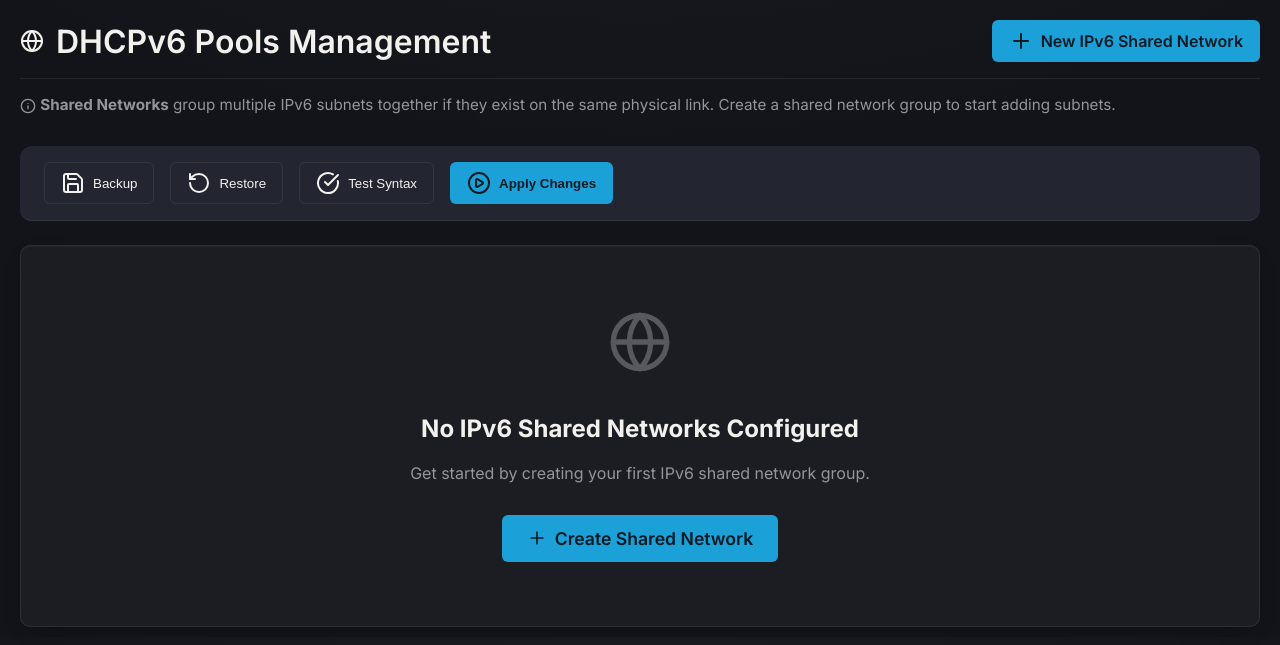
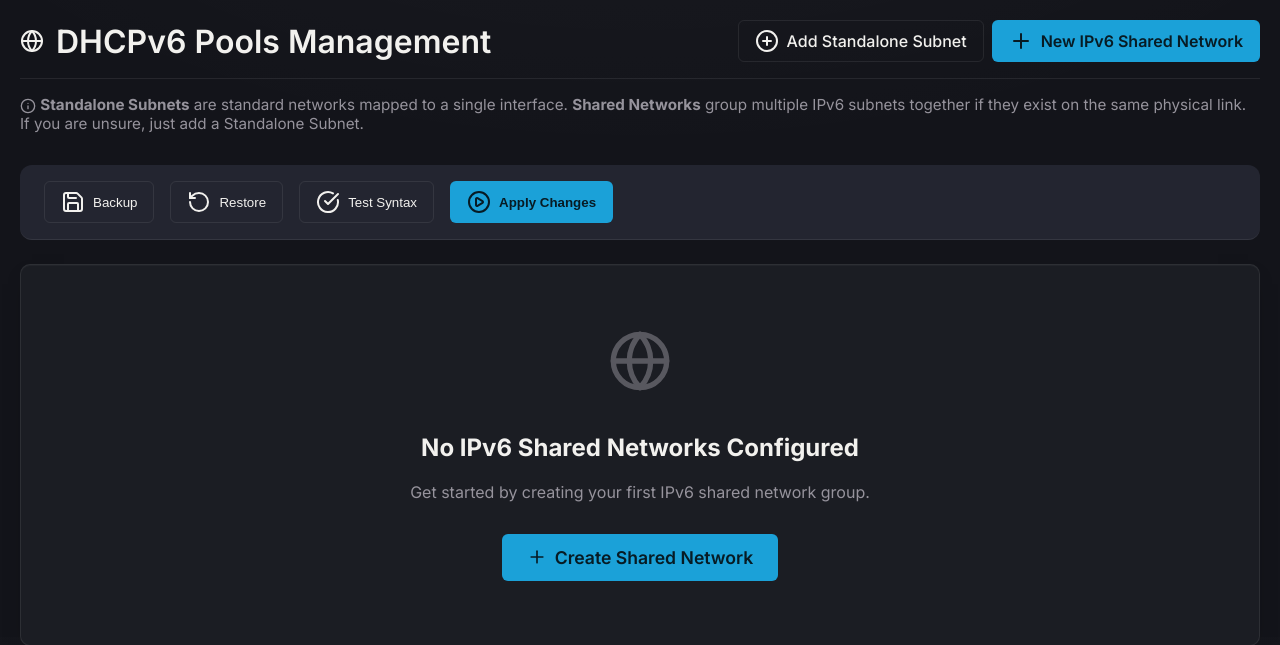
Before and after one commit to fenleytech/ez-kea, a Flask app: page /pools6 in a window 1280 px wide. Shown: the part 163-808 px from the top of the page. Run offline with Flask 3, Linux system fonts and the light colour scheme; a user stored in the database is signed in.

Commit message:
Show and manage standalone subnet6 on the DHCPv6 Pools page
Kea writes a plain single-subnet v6 server as a top-level
Dhcp6.subnet6[] -- ISC's own example config does exactly that. The
pools6 view read only shared-networks, so such a server rendered as
"No IPv6 Shared Networks Configured": its subnets, pools and PD pools
were invisible, and the obvious next move is to recreate config that
already exists.

The backend was mostly there already; only the listing never used it.
manage_standalone_subnet6_options() has existed all along, and
_find_subnet6() already searched standalone subnets. What was missing:

- pools6() never passed Dhcp6.subnet6[] to the template
- new_subnet6() rejected a blank shared-network-name outright, so a
  standalone subnet could not be created at all -- and before that
  validation existed it built a shared network literally named ""
- delete_subnet6() only ever searched inside shared networks, so the
  delete button on a standalone subnet silently did nothing

Rewrites test_new_subnet6_missing_shared_network_name_returns_form_error,
which asserted the blank-name rejection. Its actual point was that the
subnet must not silently vanish, and that still holds -- it is now kept
as a standalone subnet rather than turned into a form error.

Verified against Kea 3.2 on the test box: the live 2001:db8:66:10::/64,
its IA_NA pool and its PD pool all render, the options page reaches its
real dns-servers value, and the Kea config is unchanged and still valid.

```diff
--- a/ez_kea/routes/dhcp6.py
+++ b/ez_kea/routes/dhcp6.py
@@ -50,8 +50,18 @@ def _next_subnet6_id(config: Dict[str, Any]) -> int:
 def pools6() -> str:
     """Render the main DHCPv6 pools configuration view."""
     config = load_json(current_app.config["DHCP6_CONFIG_FILE"])
-    shared_networks = config.get("Dhcp6", {}).get("shared-networks", [])
-    return render_template("pools6.html", shared_networks=shared_networks)
+    dhcp6 = config.get("Dhcp6", {})
+    shared_networks = dhcp6.get("shared-networks", [])
+    # Top-level Dhcp6.subnet6[] -- subnets not inside any shared network. Kea
+    # writes these for a plain single-subnet setup (ISC's own example config
+    # does), so omitting them here rendered a perfectly normal server as
+    # "No IPv6 Shared Networks Configured" and hid live subnets completely.
+    standalone_subnets = dhcp6.get("subnet6", [])
+    return render_template(
+        "pools6.html",
+        shared_networks=shared_networks,
+        standalone_subnets=standalone_subnets,
+    )
 
 @dhcp6_bp.route("/new-shared-network6", methods=["GET", "POST"])
 @login_required
@@ -128,8 +138,11 @@ def new_subnet6() -> Union[str, Response, Tuple[str, int]]:
             except ValueError:
                 errors.append("Invalid IPv6 subnet format. Please enter a valid network address (e.g., 2001:db8::/64).")
 
-        if not shared_network_name:
-            errors.append("Shared network name is required.")
+        # A blank shared-network-name is legitimate: it means a standalone
+        # subnet under Dhcp6.subnet6[], which is how Kea writes a plain
+        # single-subnet server. Requiring a group here was what forced every
+        # v6 subnet into a shared network and left standalone ones
+        # unrepresentable from the UI.
 
         if not errors:
             overlap = has_overlap(subnet, config, "Dhcp6")
@@ -191,18 +204,25 @@ def new_subnet6() -> Union[str, Response, Tuple[str, int]]:
         if pd_pool:
             new_subnet_obj["pd-pools"] = [{"prefix": pd_pool, "delegated-len": pd_length_int}]
 
-        # Match an existing shared network by name, or auto-create one if it
-        # doesn't exist yet — mirrors the v4 behavior in new_subnet(), so a
-        # shared-network-name that doesn't match anything no longer silently
-        # drops the subnet.
         dhcp6 = config.setdefault("Dhcp6", {})
-        networks = dhcp6.setdefault("shared-networks", [])
-        for shared_network in networks:
-            if shared_network.get("name") == shared_network_name:
-                shared_network.setdefault("subnet6", []).append(new_subnet_obj)
-                break
+        if not shared_network_name:
+            # No group named: a standalone subnet under Dhcp6.subnet6[], same
+            # as the v4 path. Previously this fell through to the branch below
+            # and created a shared network literally named "", which is not
+            # something anyone asked for.
+            dhcp6.setdefault("subnet6", []).append(new_subnet_obj)
         else:
-            networks.append({"name": shared_network_name, "subnet6": [new_subnet_obj]})
+            # Match an existing shared network by name, or auto-create one if it
+            # doesn't exist yet — mirrors the v4 behavior in new_subnet(), so a
+            # shared-network-name that doesn't match anything no longer silently
+            # drops the subnet.
+            networks = dhcp6.setdefault("shared-networks", [])
+            for shared_network in networks:
+                if shared_network.get("name") == shared_network_name:
+                    shared_network.setdefault("subnet6", []).append(new_subnet_obj)
+                    break
+            else:
+                networks.append({"name": shared_network_name, "subnet6": [new_subnet_obj]})
 
         save_kea_config(config, config_file, current_app.config["BACKUP_DIR"])
         return redirect(url_for("main.dhcp6.pools6"))
@@ -217,11 +237,19 @@ def delete_subnet6() -> Response:
     config_file = current_app.config["DHCP6_CONFIG_FILE"]
     config = load_json(config_file)
 
-    for network in config.get("Dhcp6", {}).get("shared-networks", []):
-        if network.get("name") == shared_network_name:
-            if "subnet6" in network:
-                network["subnet6"] = [sub for sub in network["subnet6"] if sub.get("subnet") != subnet]
-            break
+    if not shared_network_name:
+        # Standalone subnet (Dhcp6.subnet6[]). Without this the delete button on
+        # a standalone subnet silently did nothing: the loop below only ever
+        # searched inside shared networks.
+        dhcp6 = config.get("Dhcp6", {})
+        if "subnet6" in dhcp6:
+            dhcp6["subnet6"] = [sub for sub in dhcp6["subnet6"] if sub.get("subnet") != subnet]
+    else:
+        for network in config.get("Dhcp6", {}).get("shared-networks", []):
+            if network.get("name") == shared_network_name:
+                if "subnet6" in network:
+                    network["subnet6"] = [sub for sub in network["subnet6"] if sub.get("subnet") != subnet]
+                break
 
     save_kea_config(config, config_file, current_app.config["BACKUP_DIR"])
     return redirect(url_for("main.dhcp6.pools6"))
--- a/templates/new_subnet6.html
+++ b/templates/new_subnet6.html
@@ -31,8 +31,9 @@
 
             <div class="form-group">
                 <label for="shared-network" class="form-label">IPv6 Shared Network Group</label>
-                <input type="text" class="form-control" id="shared-network" value="{{ shared_network_name }}" disabled
-                    style="opacity: 0.7;">
+                <input type="text" class="form-control" id="shared-network"
+                    value="{{ shared_network_name if shared_network_name else 'Standalone (not in a shared network)' }}"
+                    disabled style="opacity: 0.7;">
             </div>
 
             <div class="form-group">
--- a/templates/pools6.html
+++ b/templates/pools6.html
@@ -5,7 +5,10 @@
 {% block content %}
 <div class="page-header">
     <h1><i data-lucide="globe"></i> DHCPv6 Pools Management</h1>
-    <div>
+    <div style="display:flex;gap:.5rem;">
+        <a href="{{ url_for('main.dhcp6.new_subnet6') }}" class="btn btn-outline">
+            <i data-lucide="plus-circle"></i> Add Standalone Subnet
+        </a>
         <a href="{{ url_for('main.dhcp6.new_shared_network6') }}" class="btn btn-primary" title="Group multiple subnets that share the same physical wire/VLAN.">
             <i data-lucide="plus"></i> New IPv6 Shared Network
         </a>
@@ -13,11 +16,83 @@
 </div>
 <p style="color: var(--text-secondary); font-size: 0.95rem; margin-top: -1rem; margin-bottom: 2rem;">
   <i data-lucide="info" style="width: 16px; height: 16px; display: inline-block; vertical-align: middle;"></i>
-  <strong>Shared Networks</strong> group multiple IPv6 subnets together if they exist on the same physical link. Create a shared network group to start adding subnets.
+  <strong>Standalone Subnets</strong> are standard networks mapped to a single interface.
+  <strong>Shared Networks</strong> group multiple IPv6 subnets together if they exist on the same physical link. If you are unsure, just add a Standalone Subnet.
 </p>
 
 {% set dhcp_version = "6" %}
 {% include 'config_buttons.html' %}
+
+{% if standalone_subnets %}
+<div class="card">
+    <div class="card-header">
+        <h2><i data-lucide="layout-grid"></i> Standalone Subnets</h2>
+        <a href="{{ url_for('main.dhcp6.new_subnet6') }}" class="btn btn-outline btn-sm">
+            <i data-lucide="plus-circle"></i> Add
+        </a>
+    </div>
+    <div class="card-body">
+        {% for subnet in standalone_subnets %}
+        <div class="card" style="background-color: rgba(0, 0, 0, 0.3); border-color: rgba(255, 255, 255, 0.05);">
+            <div class="card-header" style="background: transparent;">
+                <h3><i data-lucide="layout-grid"></i> Subnet: {{ subnet.subnet }}</h3>
+                <div style="display: flex; gap: 0.5rem;">
+                    <a href="{{ url_for('main.options.manage_standalone_subnet6_options', subnet=subnet.subnet) }}"
+                        class="btn btn-outline btn-sm" title="Manage Options">
+                        <i data-lucide="settings-2"></i> Manage Options
+                    </a>
+                    <form action="{{ url_for('main.dhcp6.delete_subnet6') }}" method="POST" class="d-inline"
+                        onsubmit="return confirm('Are you sure you want to delete this subnet?');">
+                        <input type="hidden" name="csrf_token" value="{{ csrf_token() }}">
+                        <input type="hidden" name="shared-network-name" value="">
+                        <input type="hidden" name="subnet" value="{{ subnet.subnet }}">
+                        <button type="submit" class="btn btn-danger btn-sm" title="Delete Subnet">
+                            <i data-lucide="trash"></i>
+                        </button>
+                    </form>
+                </div>
+            </div>
+            <div class="card-body">
+                <div style="display: grid; grid-template-columns: repeat(auto-fit, minmax(200px, 1fr)); gap: 1rem;">
+                    <div>
+                        <span class="form-label">Standard Address Pools (IA_NA)</span>
+                        {% if subnet.get('pools') %}
+                        {% for pool in subnet['pools'] %}
+                        <span class="badge badge-info"
+                            style="background-color: rgba(59, 130, 246, 0.1); color: #3b82f6; border-color: rgba(59, 130, 246, 0.2);">
+                            {{ pool.pool }}
+                        </span>
+                        <br>
+                        {% endfor %}
+                        {% else %}
+                        <span class="badge"
+                            style="background-color: rgba(255, 255, 255, 0.1); border: 1px solid rgba(255, 255, 255, 0.2);">No
+                            address pools configured</span>
+                        {% endif %}
+                    </div>
+                    <div>
+                        <span class="form-label">Prefix Delegation Pools</span>
+                        {% if subnet.get('pd-pools') %}
+                        {% for pd in subnet['pd-pools'] %}
+                        <span class="badge badge-success"
+                            style="background-color: rgba(16, 185, 129, 0.1); color: var(--success-green); border-color: rgba(16, 185, 129, 0.2);">
+                            {{ pd.prefix }} (Delegated length: /{{ pd['delegated-len'] }})
+                        </span>
+                        <br>
+                        {% endfor %}
+                        {% else %}
+                        <span class="badge"
+                            style="background-color: rgba(255, 255, 255, 0.1); border: 1px solid rgba(255, 255, 255, 0.2);">No
+                            PD Pools configured</span>
+                        {% endif %}
+                    </div>
+                </div>
+            </div>
+        </div>
+        {% endfor %}
+    </div>
+</div>
+{% endif %}
 
 {% for network in shared_networks %}
 <div class="card">
@@ -112,7 +187,7 @@
 </div>
 {% endfor %}
 
-{% if not shared_networks %}
+{% if not shared_networks and not standalone_subnets %}
 <div class="card">
     <div class="card-body" style="text-align: center; padding: 4rem 2rem;">
         <i data-lucide="globe"
```
Also changed, not shown: tests/test_dhcp6_routes.py (+103 -5 lines).
